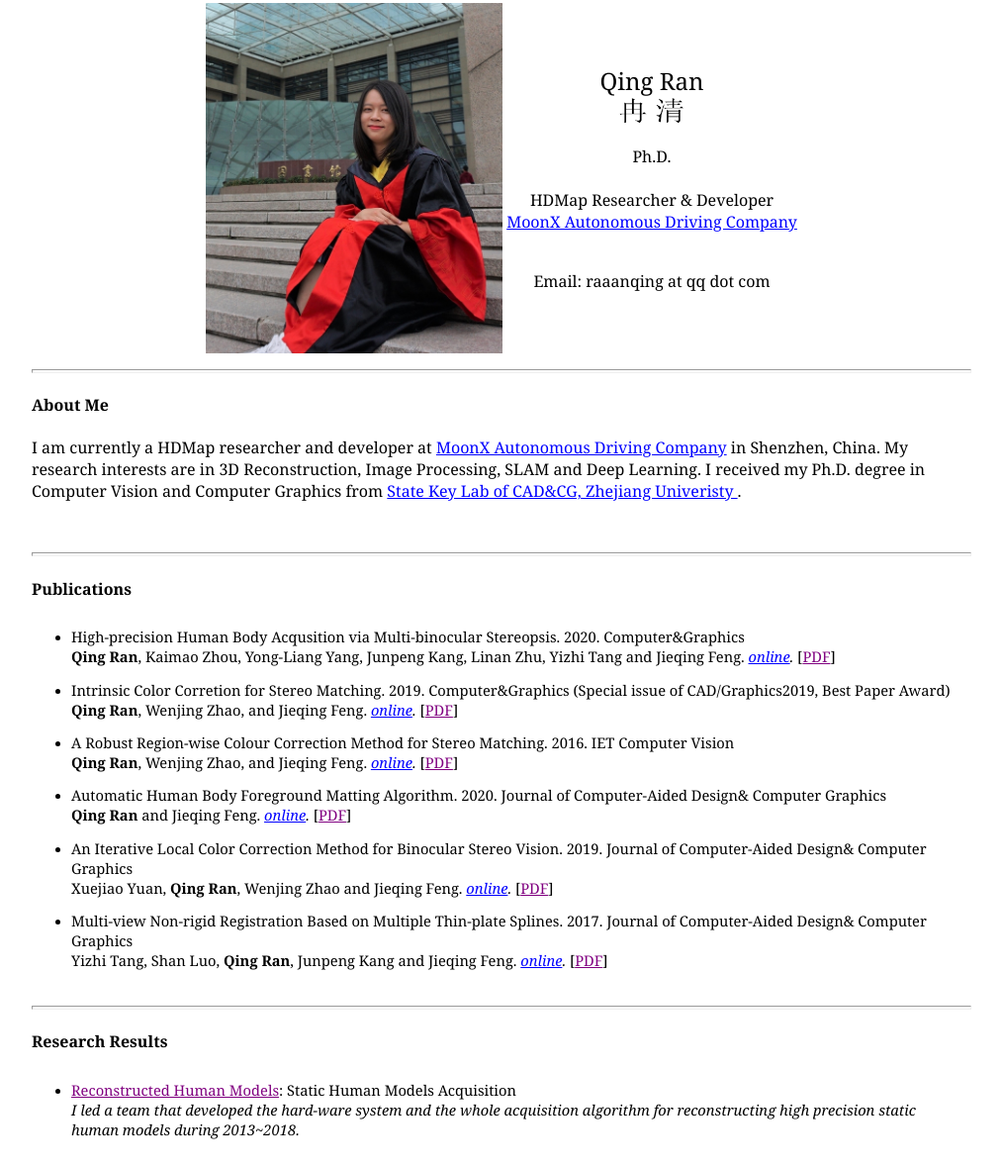
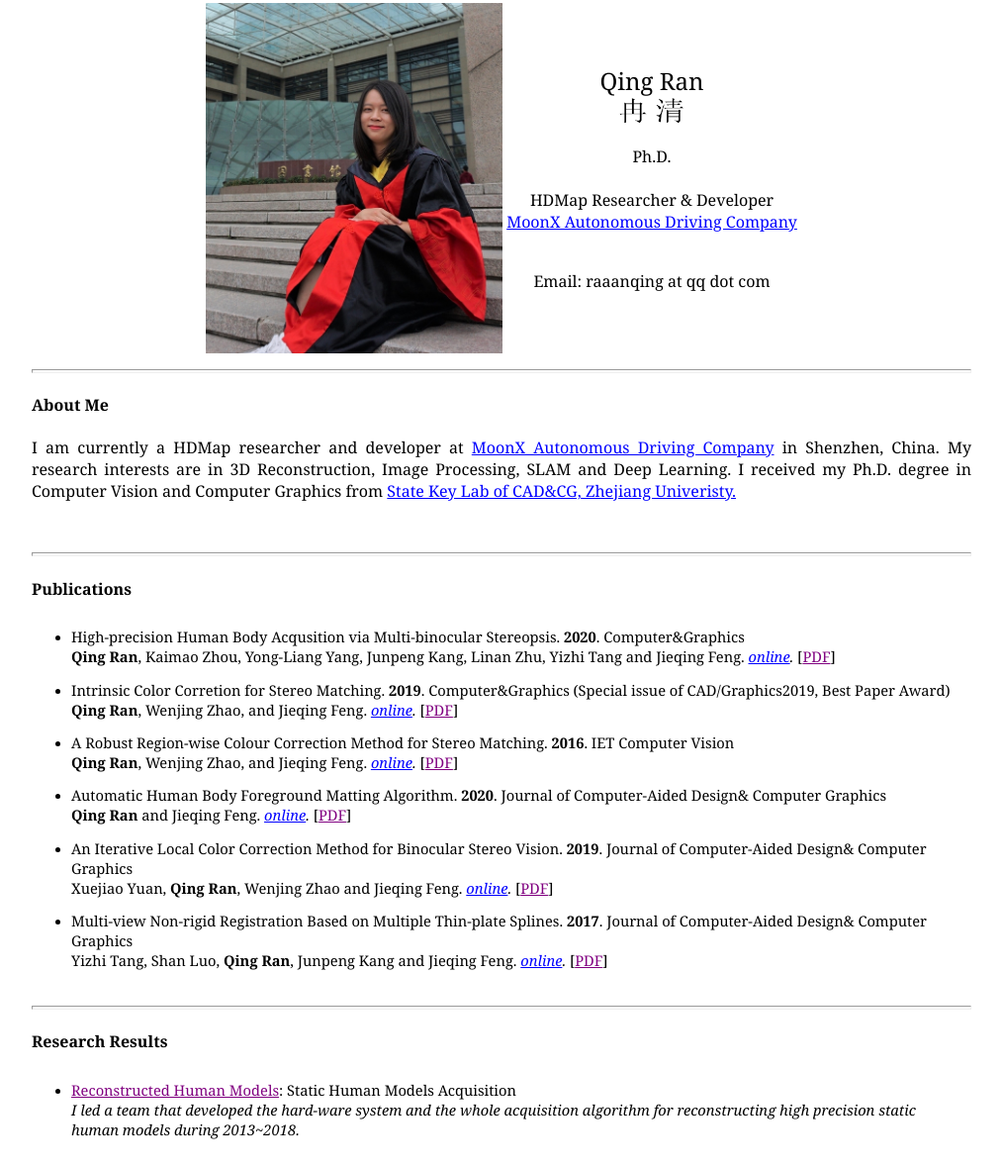
Before and after one commit to Ranqing/ranqing.github.io, a plain HTML site: page index.html in a window 1280 px wide. Shown: the top 1180 px of the page at 99% size, without its empty margins (133-1146 px from the left). Drawn offline with Linux system fonts and the light colour scheme.

Commit message:
some modifications

```diff
--- a/index.html
+++ b/index.html
@@ -58,8 +58,8 @@
                         <font face="Georgia">
                             About Me </font>
                     </h4>
-                    <font face="Georgia"><span style="font-size: 12pt;">
-                            I am currently a HDMap researcher and developer at <a href="http://www.moonx.ai/#/home" target="_blank">MoonX Autonomous Driving Company</a> in Shenzhen, China. My research interests are in 3D Reconstruction, Image Processing, SLAM and Deep Learning. I received my Ph.D. degree in Computer Vision and Computer Graphics from <a href="http://www.cad.zju.edu.cn/english.html" target="_blank" rel="nofollow">State Key Lab of CAD&amp;CG, Zhejiang Univeristy </a>.
+                    <font face="Georgia"><span style="font-size: 12pt;"><p align="justify">
+                            I am currently a HDMap researcher and developer at <a href="http://www.moonx.ai/#/home" target="_blank">MoonX Autonomous Driving Company</a> in Shenzhen, China. My research interests are in 3D Reconstruction, Image Processing, SLAM and Deep Learning. I received my Ph.D. degree in Computer Vision and Computer Graphics from <a href="http://www.cad.zju.edu.cn/english.html" target="_blank" rel="nofollow">State Key Lab of CAD&amp;CG, Zhejiang Univeristy. </a></p>
 
                     <p>
                         <br>
@@ -77,32 +77,32 @@
                     </h4>
                     <ul>
                     		<li style="padding: 5pt 5pt 5pt 0pt;"><font style="font-size: 11pt;" face="Georgia">
-                            High-precision Human Body Acqusition via Multi-binocular Stereopsis. 2020. Computer&amp;Graphics<br>
+                            High-precision Human Body Acqusition via Multi-binocular Stereopsis. <b>2020</b>. Computer&amp;Graphics<br>
                             <b>Qing Ran</b>, Kaimao Zhou, Yong-Liang Yang, Junpeng Kang, Linan Zhu, Yizhi Tang and Jieqing Feng.
                             </font><font style="font-size: 11pt;" face="Georgia"><i><a href="https://doi.org/10.1016/j.cag.2020.01.003">online</a>. </i>[<a href="">PDF</a>] </font>
                         </li>
                         	<li style="padding: 5pt 5pt 5pt 0pt;"><font style="font-size: 11pt;" face="Georgia">
-                            Intrinsic Color Corretion for Stereo Matching. 2019. Computer&amp;Graphics (Special issue of CAD/Graphics2019, Best Paper Award)<br>
+                            Intrinsic Color Corretion for Stereo Matching. <b>2019</b>. Computer&amp;Graphics (Special issue of CAD/Graphics2019, Best Paper Award)<br>
                             <b>Qing Ran</b>, Wenjing Zhao, and Jieqing Feng.
                             </font><font style="font-size: 11pt;" face="Georgia"><i><a href=" https://doi.org/10.1016/j.cag.2019.05.008">online</a>. </i>[<a href="">PDF</a>] </font>
                         </li>
                             <li style="padding: 5pt 5pt 5pt 0pt;"><font style="font-size: 11pt;" face="Georgia">
-                            A Robust Region-wise Colour Correction Method for Stereo Matching. 2016. IET Computer Vision<br>
+                            A Robust Region-wise Colour Correction Method for Stereo Matching. <b>2016</b>. IET Computer Vision<br>
                             <b>Qing Ran</b>, Wenjing Zhao, and Jieqing Feng.
                             </font><font style="font-size: 11pt;" face="Georgia"><i><a href="https://ieeexplore.ieee.org/document/7575430">online</a>. </i>[<a href="">PDF</a>] </font>
                         </li>
                             <li style="padding: 5pt 5pt 5pt 0pt;"><font style="font-size: 11pt;" face="Georgia">
-                            Automatic Human Body Foreground Matting Algorithm. 2020. Journal of Computer-Aided Design&amp; Computer Graphics<br>
+                            Automatic Human Body Foreground Matting Algorithm. <b>2020</b>. Journal of Computer-Aided Design&amp; Computer Graphics<br>
                             <b>Qing Ran</b> and Jieqing Feng.
                             </font><font style="font-size: 11pt;" face="Georgia"><i><a href="http://www.jcad.cn/jcadcms/show.action?code=publish_402880124b362464014b3c4d819803a1&newsid=65fe0d2f46db4ad486aba6499d5db934">online</a>. </i>[<a href="">PDF</a>] </font>
                         </li>
                             <li style="padding: 5pt 5pt 5pt 0pt;"><font style="font-size: 11pt;" face="Georgia">
-                            An Iterative Local Color Correction Method for Binocular Stereo Vision. 2019. Journal of Computer-Aided Design&amp; Computer Graphics<br>
+                            An Iterative Local Color Correction Method for Binocular Stereo Vision. <b>2019</b>. Journal of Computer-Aided Design&amp; Computer Graphics<br>
                             Xuejiao Yuan, <b>Qing Ran</b>, Wenjing Zhao and Jieqing Feng.
                             </font><font style="font-size: 11pt;" face="Georgia"><i><a href="http://www.jcad.cn/jcadcms/show.action?code=publish_402880124b362464014b3c4d819803a1&newsid=00d6216580e040a2881617587a7d78a8">online</a>. </i>[<a href="">PDF</a>] </font>
                         </li>
                             <li style="padding: 5pt 5pt 5pt 0pt;"><font style="font-size: 11pt;" face="Georgia">
-                            Multi-view Non-rigid Registration Based on Multiple Thin-plate Splines. 2017. Journal of Computer-Aided Design&amp; Computer Graphics<br>
+                            Multi-view Non-rigid Registration Based on Multiple Thin-plate Splines. <b>2017</b>. Journal of Computer-Aided Design&amp; Computer Graphics<br>
                             Yizhi Tang, Shan Luo, <b>Qing Ran</b>, Junpeng Kang and Jieqing Feng.
                             </font><font style="font-size: 11pt;" face="Georgia"><i><a href="http://www.jcad.cn/jcadcms/show.action?code=publish_402880124b362464014b3c4d819803a1&newsid=30cd6b9e384e4db49eb6f5a89028b6aa">online</a>. </i>[<a href="">PDF</a>] </font>
                         </li>
```
